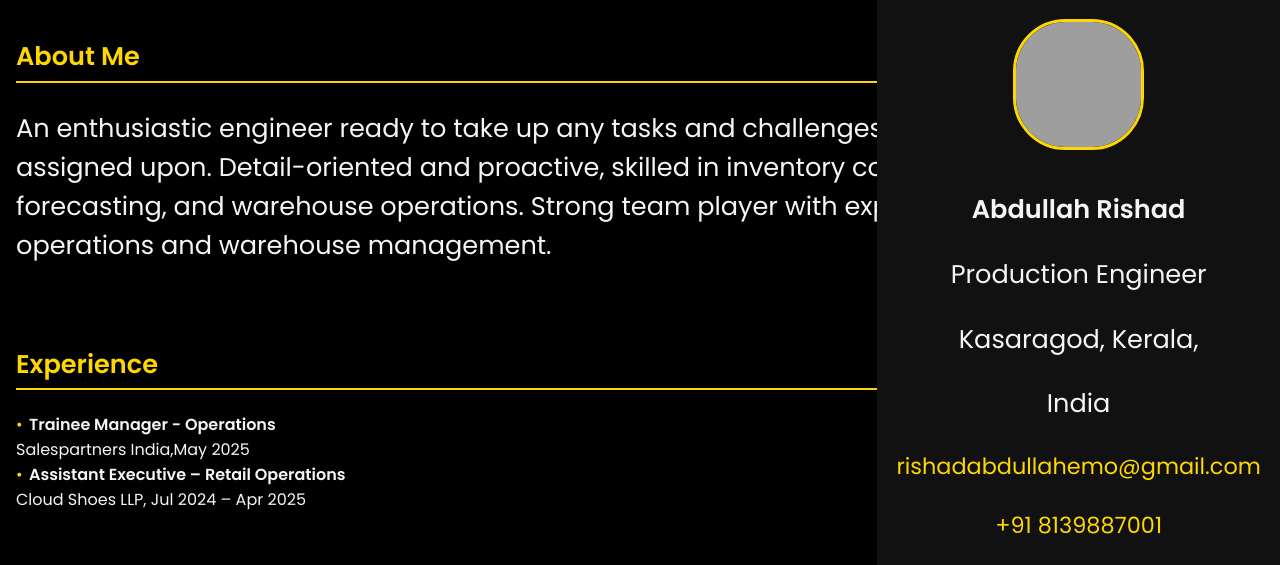
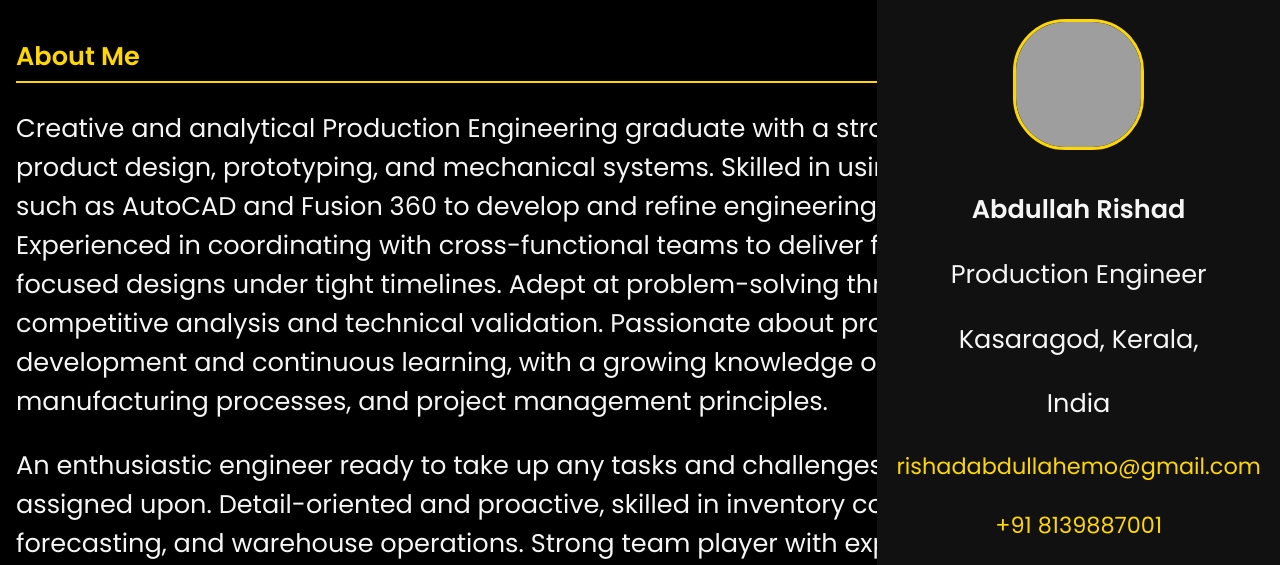
Before and after one commit to abdrishad/Personalweb, a plain HTML site: page index.html in a window 1280 px wide. Shown: the top 565 px of the page. Drawn offline with Linux system fonts and the light colour scheme; grey boxes are pictures that could not be loaded.

Commit message:
Update index.html

```diff
--- a/index.html
+++ b/index.html
@@ -278,6 +278,14 @@ h1, h2, p {
   <div class="content">
     <section id="about">
       <h2>About Me</h2>
+	    <p>Creative and analytical Production Engineering graduate with a strong foundation in product design,
+prototyping, and mechanical systems. Skilled in using CAD software such as AutoCAD and Fusion 360 to
+develop and refine engineering concepts. Experienced in coordinating with cross-functional teams to
+deliver functional, user-focused designs under tight timelines. Adept at problem-solving through
+competitive analysis and technical validation. Passionate about product development and continuous
+learning, with a growing knowledge of materials, manufacturing processes, and project management
+principles.
+</p>
       <p>An enthusiastic engineer ready to take up any tasks and challenges that are assigned upon. Detail-oriented and proactive, skilled in inventory control, forecasting, and warehouse operations. Strong team player with experience in retail operations and warehouse management.</p>
     </section>
 
```
